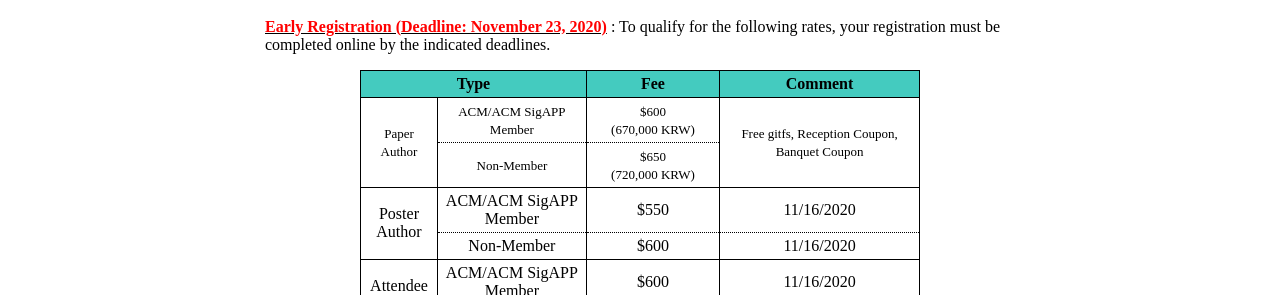
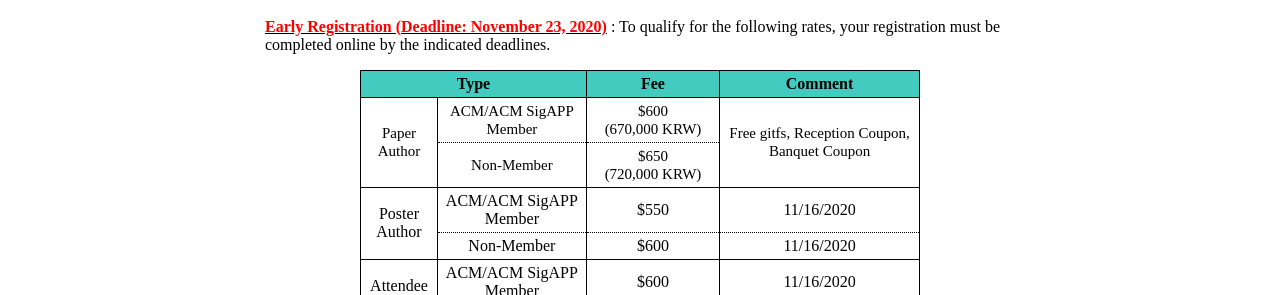
Before and after one commit to icea-conf/2020, a Jekyll site: the page built from registration/index.html, in a window 1280 px wide. Shown: the part 1659-1954 px from the top of the page. Built offline with Jekyll 4.4.1, drawn with Linux system fonts in a browser that asks for light colours.

Commit message:
Update index.html

```diff
--- a/registration/index.html
+++ b/registration/index.html
@@ -82,24 +82,24 @@
                          </tr>
                          <tr>
                               <td class="tcontent3" rowspan="2">
-                                   <a style="font-size:small">Paper<br>Author</a>
+                                   <a style="font-size:15px">Paper<br>Author</a>
                               </td>
                               <td class="tcontent1">
-                                   <a style="font-size:small">ACM/ACM SigAPP Member</a>
+                                   <a style="font-size:15px">ACM/ACM SigAPP Member</a>
                               </td>
                               <td class="tcontent1">
-                                   <a style="font-size:small">$600<br>(670,000 KRW)</a>
+                                   <a style="font-size:15px">$600<br>(670,000 KRW)</a>
                               </td>
                               <td class="tcontent3" rowspan="2">
-                                   <a style="font-size:small">Free gitfs, Reception Coupon, Banquet Coupon</a>
+                                   <a style="font-size:15px">Free gitfs, Reception Coupon, Banquet Coupon</a>
                               </td>
                          </tr>
                          <tr>
                               <td class="tcontent2">
-                                   <a style="font-size:small">Non-Member</a>
+                                   <a style="font-size:15px">Non-Member</a>
                               </td>
                               <td class="tcontent2">
-                                   <a style="font-size:small">$650<br>(720,000 KRW)</a>
+                                   <a style="font-size:15px">$650<br>(720,000 KRW)</a>
                               </td>
                          </tr>
                          <tr>
```
